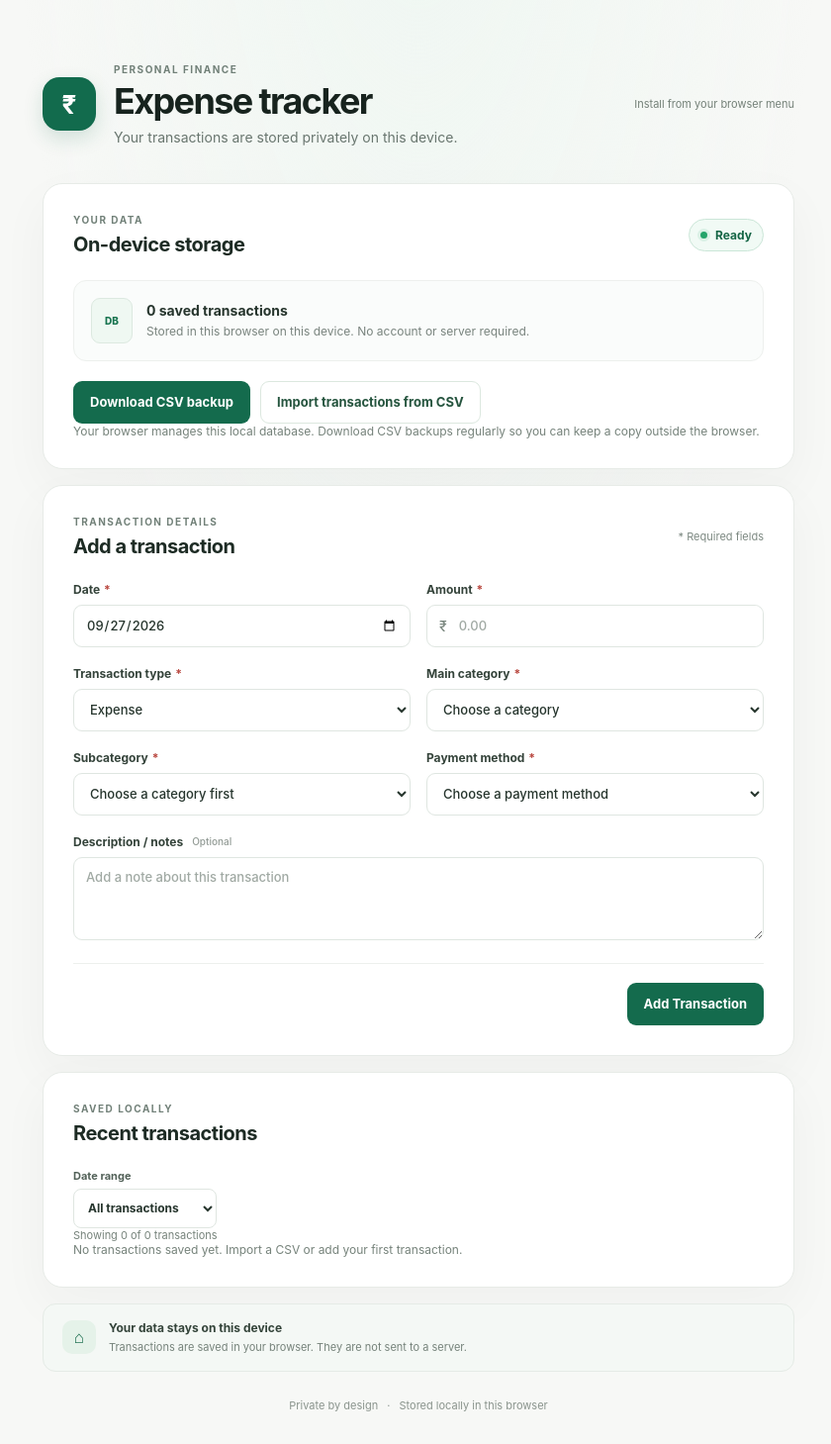
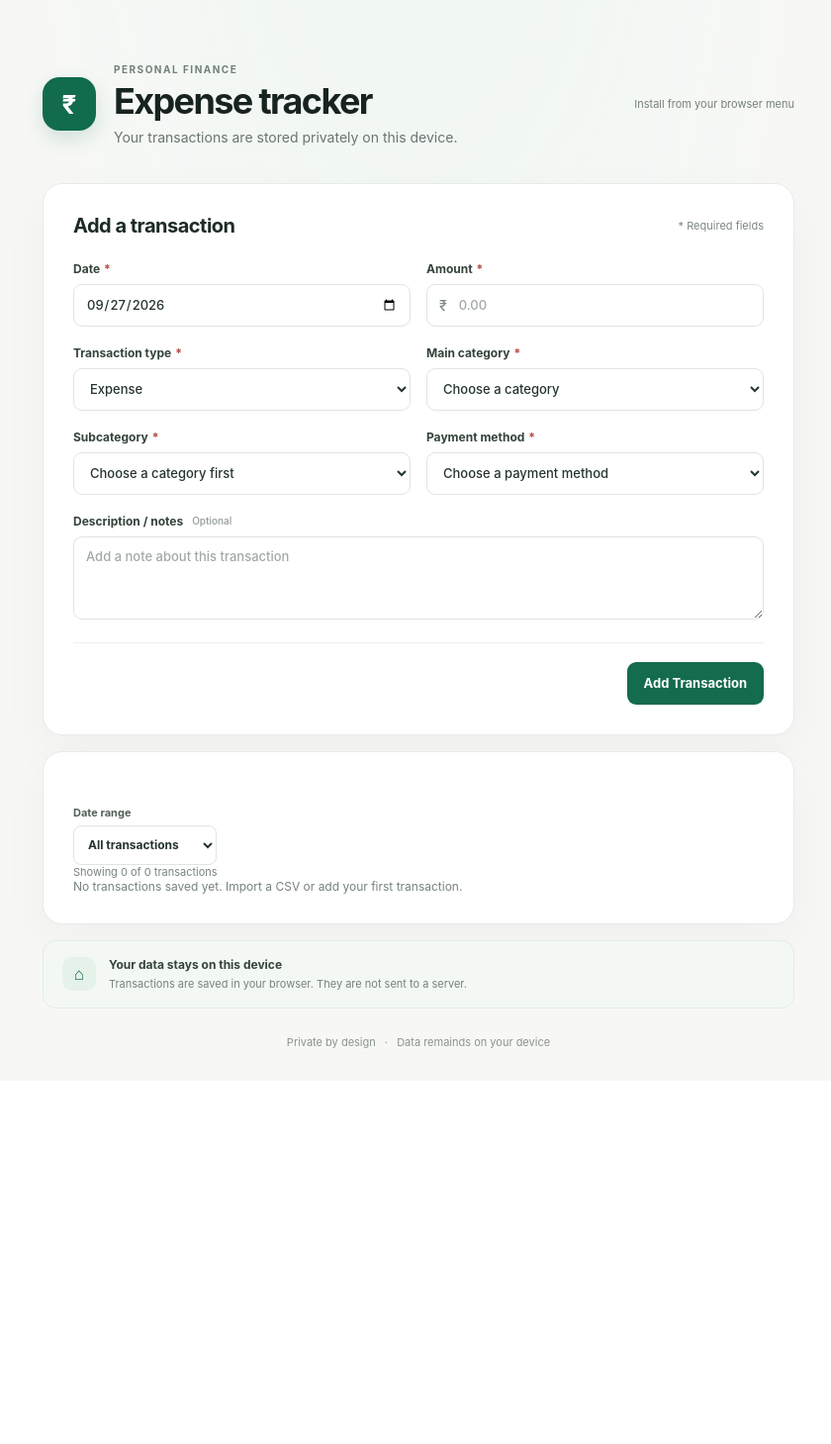
Before and after one commit to SUREYAPRAGAASH09/expense-tracker, an Angular app: page /expense-tracker/ in a window 1280 px wide. Shown: the whole page at 99% size, without its empty margins (217-1057 px from the left). After the commit the page ends 1092 px from the top, so only its background shows below. Built offline with nearby package versions, Linux system fonts and the light colour scheme.

Commit message:
index html changes

```diff
--- a/src/app/app.html
+++ b/src/app/app.html
@@ -14,7 +14,7 @@
       }
     </header>
 
-    <section class="file-card" aria-labelledby="file-heading">
+    <!-- <section class="file-card" aria-labelledby="file-heading">
       <div class="section-heading">
         <div>
           <p class="eyebrow">YOUR DATA</p>
@@ -48,12 +48,12 @@
           {{ message() }}
         </p>
       }
-    </section>
+    </section> -->
 
     <section class="form-card" aria-labelledby="transaction-heading">
       <div class="section-heading form-heading">
         <div>
-          <p class="eyebrow">TRANSACTION DETAILS</p>
+          <!-- <p class="eyebrow">TRANSACTION DETAILS</p> -->
           <h2 id="transaction-heading">Add a transaction</h2>
         </div>
         <span class="required-note"><span aria-hidden="true">*</span> Required fields</span>
@@ -132,7 +132,7 @@
 
     <section class="form-card" aria-labelledby="history-heading">
       <div class="section-heading form-heading">
-        <div><p class="eyebrow">SAVED LOCALLY</p><h2 id="history-heading">Recent transactions</h2></div>
+        <!-- <div><p class="eyebrow">SAVED LOCALLY</p><h2 id="history-heading">Recent transactions</h2></div> -->
       </div>
       <div class="transaction-filters" aria-label="Filter transactions by date">
         <label class="filter-field"><span>Date range</span>
@@ -182,6 +182,6 @@
       <p><strong>Your data stays on this device</strong><span>Transactions are saved in your browser. They are not sent to a server.</span></p>
     </section>
 
-    <footer>Private by design <span aria-hidden="true">·</span> Stored locally in this browser</footer>
+    <footer>Private by design <span aria-hidden="true">·</span> Data remainds on your device</footer>
   </section>
 </main>
```
